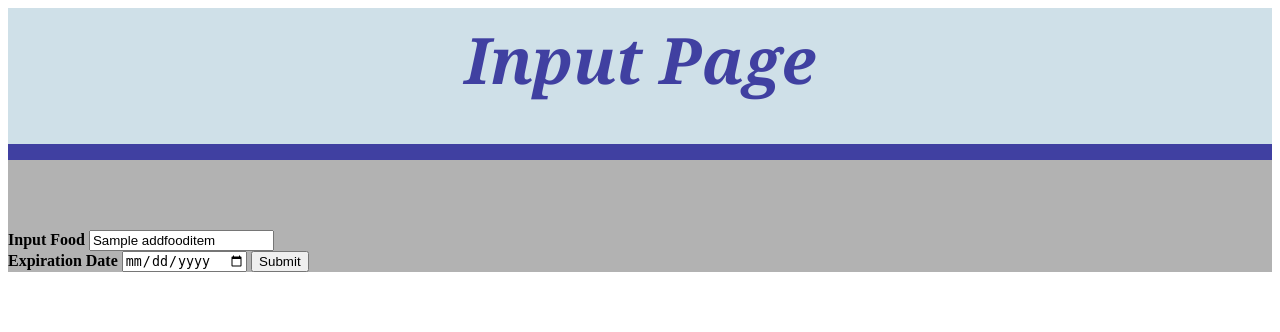
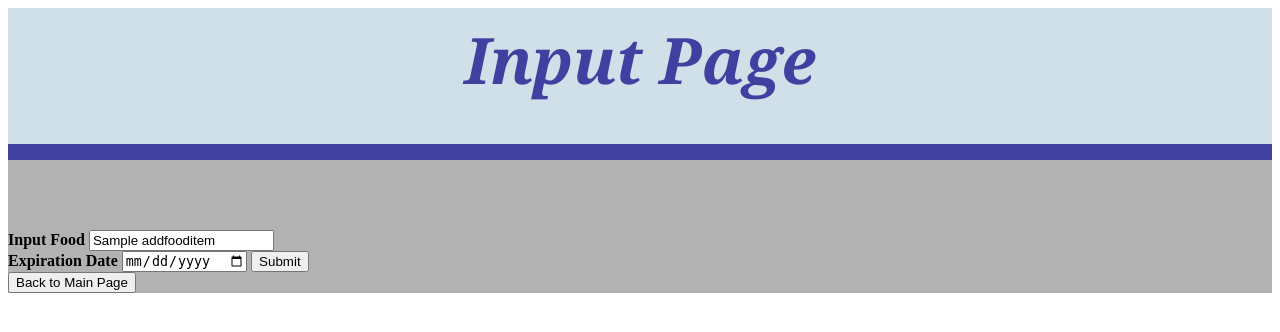
Before and after one commit to StevenFein/FridgePal, a Python web app: template Templates/InputPage.html in a window 1280 px wide. Shown: the top 332 px of the page. Run offline with Jinja, Linux system fonts and the light colour scheme; the template is opened without the code that fills it: most values are stand-ins (such as "Sample title", 1, 10 or a date in 2020).

Commit message:
Added back buttons

```diff
--- a/Templates/InputPage.html
+++ b/Templates/InputPage.html
@@ -20,5 +20,6 @@
           <input type="submit" value="Submit">
         </form>
       </div>
+      <a href="/"><button class="main" id="backbutton">Back to Main Page</button></a>
     </body>
 </html>
--- a/Templates/Inventory.html
+++ b/Templates/Inventory.html
@@ -38,5 +38,6 @@
 
     </tr>
   </table>
+  <a href="/"><button class="main" id="backbutton">Back to Main Page</button></a>
   </body>
 </html>
--- a/Templates/Recipes.html
+++ b/Templates/Recipes.html
@@ -9,5 +9,6 @@
       <div class="content-item title">Possible Recipes</div>
     <div id="body">
       <div id="spacewithcolor"></div>
+    <a href="/"><button class="main" id="backbutton">Back to Main Page</button></a>
       </body>
 </html>
```
